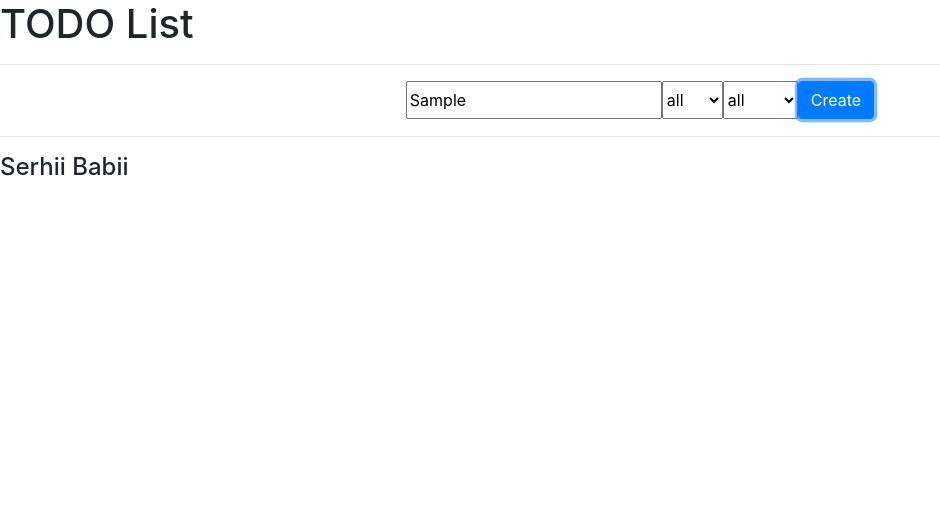
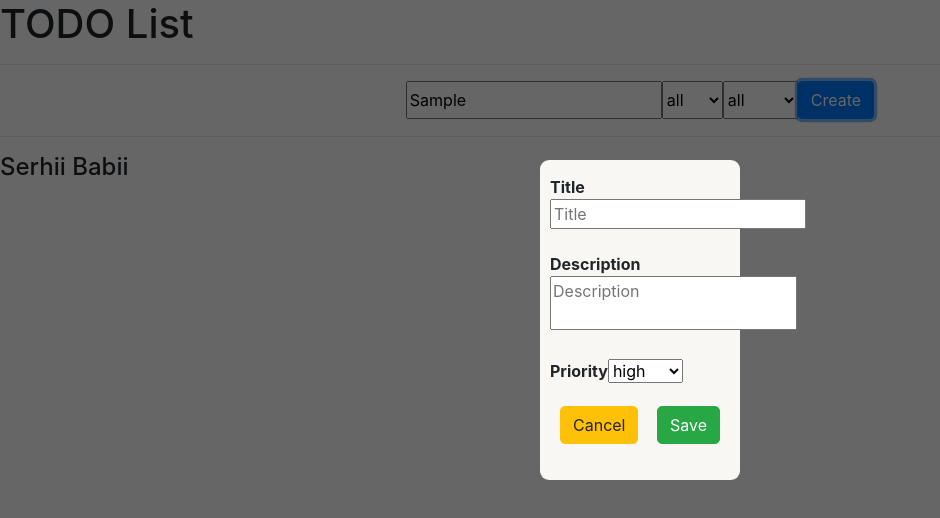
Before and after one commit to SerhiiBabii/js-band-hw-task-7, a React (Create React App) app: page /#/todos in a window 1280 px wide. Both pictures are taken after typing "Sample" into the empty fields and a click on the button "Create". Shown: the top 518 px of the page, without its empty margins (0-940 px from the left). Built offline with nearby package versions, Linux system fonts and the light colour scheme.

Commit message:
HW7-01 + connect(ModalItem.jsx)

```diff
--- a/src/components/ModalItem/ModalItem.jsx
+++ b/src/components/ModalItem/ModalItem.jsx
@@ -2,22 +2,24 @@
 /* eslint-disable jsx-a11y/click-events-have-key-events */
 import React from 'react';
 import PropTypes from 'prop-types'
+import { connect } from 'react-redux'
+import {addTodoItem, hideModalArea} from '../../actions'
 
 import './ModalItem.css';
 
 const ModalItem = ({
-  addItem,
-  clearModalField,
-  modalShow,
+  addItem1,
+  modalShow1,
   currentId,
   currentTitle,
   currentDescription,
   currentPriority,
   handleSelect,
+  hideModalArea1,
 }) => {
   return (
-    <section className={modalShow ? 'visible' : 'invisible'}>
-      <div className="modal__fade" onClick={clearModalField} />
+    <section className={modalShow1 ? 'visible' : 'invisible'}>
+      <div className="modal__fade" onClick={hideModalArea1} />
       <div className="modal__form">
         <div className="modal__part">
           <label htmlFor="title">
@@ -57,13 +59,13 @@ const ModalItem = ({
           </label>
         </div>
         <div className="modal__buttons">
-          <button type="button" className="btn btn-warning" onClick={clearModalField}>
+          <button type="button" className="btn btn-warning" onClick={hideModalArea1}>
             Cancel
           </button>
           <button
             type="button"
             className="btn btn-success"
-            onClick={() => addItem(currentTitle, currentDescription, currentPriority, currentId)}
+            onClick={() => addItem1(currentTitle, currentDescription, currentPriority, currentId)}
           >
             Save
           </button>
@@ -73,22 +75,28 @@ const ModalItem = ({
   );
 };
 
-ModalItem.defaultProps = {
-  currentId: '',
-}
-
 ModalItem.propTypes = {
-  addItem: PropTypes.func.isRequired,
-  clearModalField: PropTypes.func.isRequired,
-  modalShow: PropTypes.bool.isRequired,
-  currentId: PropTypes.oneOfType([
-    PropTypes.string,
-    PropTypes.number,
-  ]),
+  addItem1: PropTypes.func.isRequired,
+  modalShow1: PropTypes.bool.isRequired,
+  currentId: PropTypes.string.isRequired,
   currentTitle: PropTypes.string.isRequired,
   currentDescription: PropTypes.string.isRequired,
   currentPriority: PropTypes.string.isRequired,
   handleSelect: PropTypes.func.isRequired,
+  hideModalArea1: PropTypes.func.isRequired,
 }
 
-export default ModalItem;
+const mapStateToProps = (state) => {
+  return {
+    modalShow1: state.todos.modalShow,
+  }
+}
+
+const mapDispatchToProps = (dispatch) => {
+  return {
+    addItem1: (title, description, priority) => dispatch(addTodoItem(title, description, priority)),
+    hideModalArea1: () => dispatch(hideModalArea()),
+  }
+}
+
+export default connect(mapStateToProps, mapDispatchToProps)(ModalItem);
```
